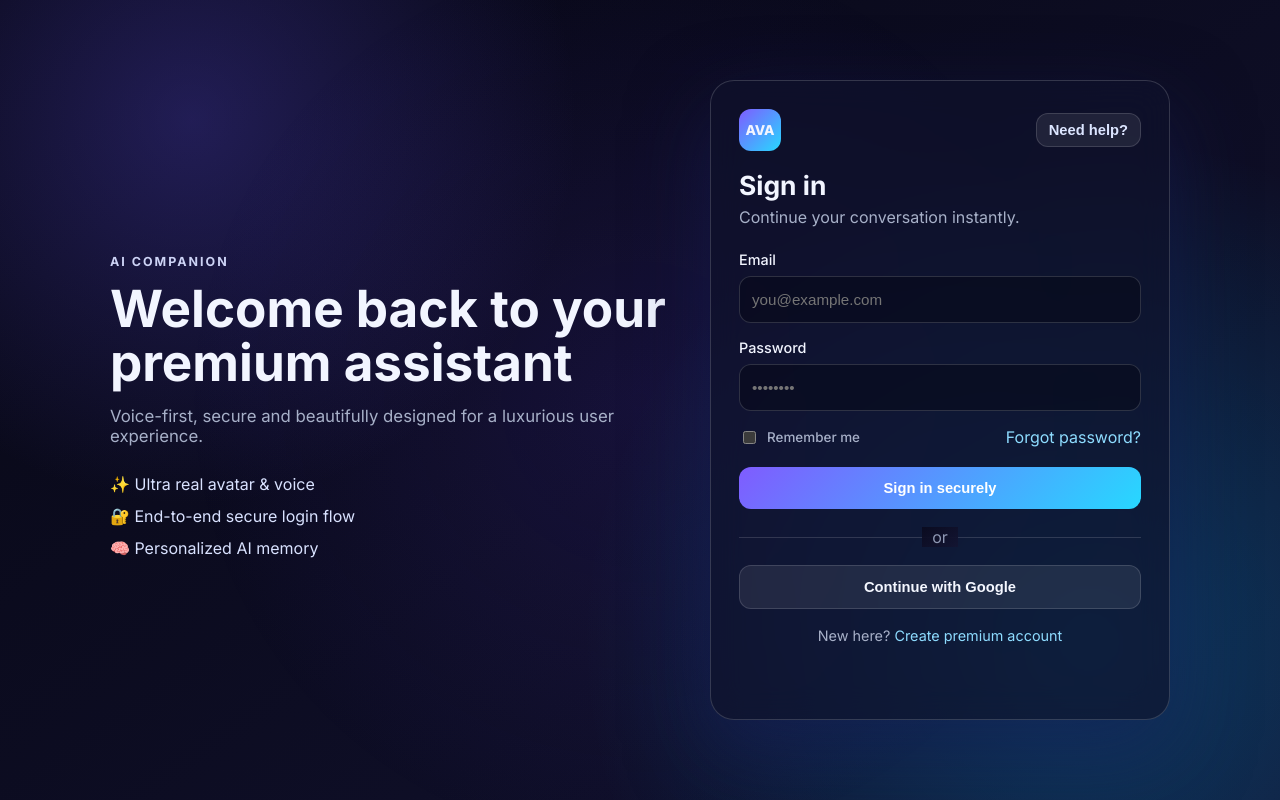
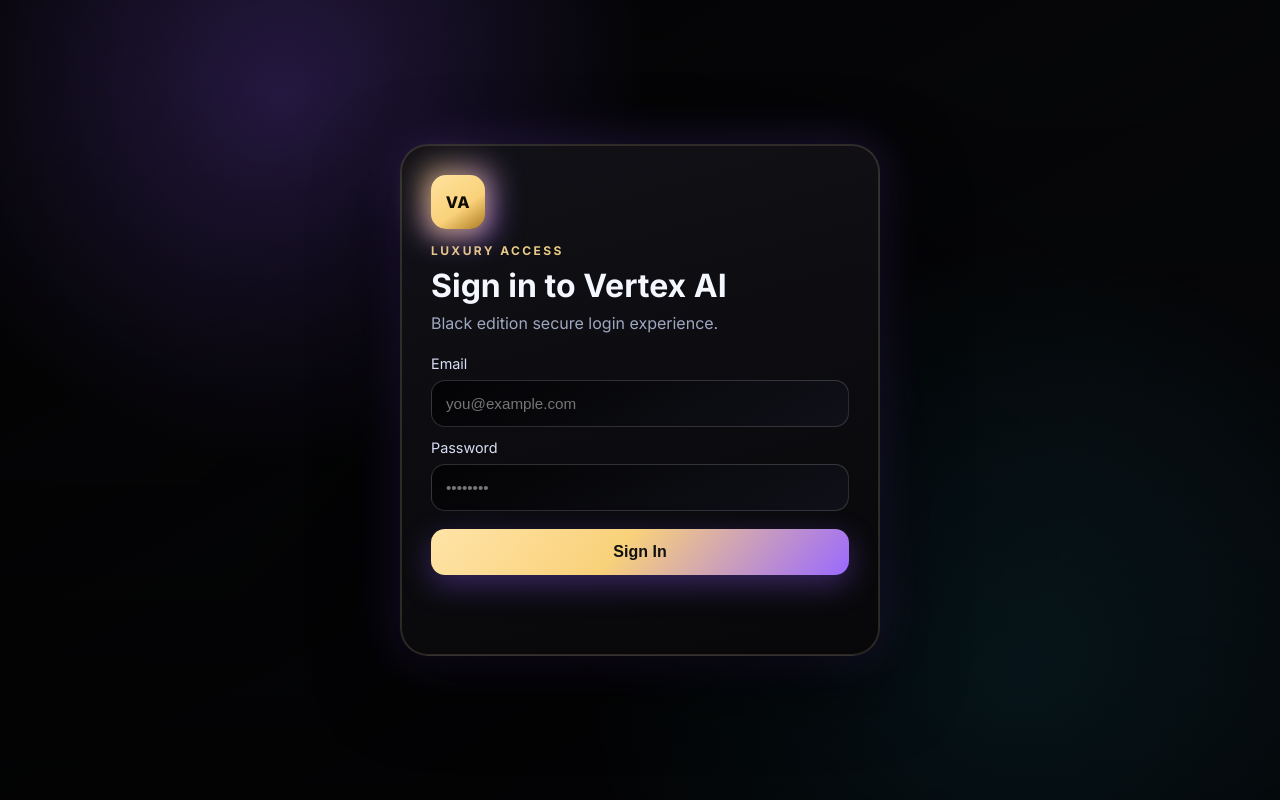
Before and after one commit to mrnikhil0018-dotcom/Vertex.ai, a plain HTML site: page index.html in a window 1280 px wide. Drawn offline with Linux system fonts and the light colour scheme.

```diff
--- a/app.js
+++ b/app.js
@@ -1,18 +1,31 @@
 const form = document.getElementById('loginForm');
 const statusBox = document.getElementById('status');
 
+if (form && statusBox) {
   form.addEventListener('submit', (event) => {
     event.preventDefault();
 
-  const email = document.getElementById('email').value.trim();
-  const password = document.getElementById('password').value;
+    const email = document.getElementById('email')?.value.trim();
+    const password = document.getElementById('password')?.value;
 
     if (!email || !password) {
       statusBox.textContent = 'Please enter email and password.';
-    statusBox.style.color = '#ff9a9a';
+      statusBox.style.color = '#ff9595';
       return;
     }
 
-  statusBox.textContent = 'Premium sign-in experience ready ✅ (backend integration next)';
-  statusBox.style.color = '#50d890';
+    if (password.length < 8) {
+      statusBox.textContent = 'Password must be at least 8 characters.';
+      statusBox.style.color = '#ff9595';
+      return;
+    }
+
+    statusBox.textContent = 'Signing in...';
+    statusBox.style.color = '#f9d17a';
+
+    window.setTimeout(() => {
+      statusBox.textContent = 'Sign in successful ✅ Welcome to Vertex AI.';
+      statusBox.style.color = '#6cf5ad';
+    }, 700);
   });
+}
--- a/index.html
+++ b/index.html
@@ -3,7 +3,7 @@
   <head>
     <meta charset="UTF-8" />
     <meta name="viewport" content="width=device-width, initial-scale=1.0" />
-    <title>Premium AI Login</title>
+    <title>Vertex AI — Premium Sign In</title>
     <link rel="preconnect" href="https://fonts.googleapis.com" />
     <link rel="preconnect" href="https://fonts.gstatic.com" crossorigin />
     <link
@@ -13,67 +13,28 @@
     <link rel="stylesheet" href="styles.css" />
   </head>
   <body>
-    <div class="background-glow" aria-hidden="true"></div>
+    <div class="bg-layer" aria-hidden="true"></div>
 
-    <main class="page">
-      <section class="branding">
-        <p class="eyebrow">AI COMPANION</p>
-        <h1>Welcome back to your premium assistant</h1>
-        <p class="subtitle">
-          Voice-first, secure and beautifully designed for a luxurious user
-          experience.
-        </p>
-
-        <ul class="feature-list">
-          <li>✨ Ultra real avatar & voice</li>
-          <li>🔐 End-to-end secure login flow</li>
-          <li>🧠 Personalized AI memory</li>
-        </ul>
-      </section>
-
-      <section class="login-card" aria-label="Login form">
-        <div class="card-header">
-          <div class="logo">AVA</div>
-          <button class="ghost-btn" type="button">Need help?</button>
+    <main class="auth-shell">
+      <section class="auth-card" aria-label="Sign in card">
+        <div class="icon-wrap" aria-hidden="true">
+          <div class="icon-glow"></div>
+          <div class="logo">VA</div>
         </div>
 
-        <h2>Sign in</h2>
-        <p class="card-subtitle">Continue your conversation instantly.</p>
+        <p class="tag">LUXURY ACCESS</p>
+        <h1>Sign in to Vertex AI</h1>
+        <p class="subtitle">Black edition secure login experience.</p>
 
         <form id="loginForm" novalidate>
-          <label>
-            Email
-            <input type="email" id="email" placeholder="you@example.com" required />
-          </label>
+          <label for="email">Email</label>
+          <input type="email" id="email" placeholder="you@example.com" required />
 
-          <label>
-            Password
-            <input
-              type="password"
-              id="password"
-              placeholder="••••••••"
-              minlength="8"
-              required
-            />
-          </label>
+          <label for="password">Password</label>
+          <input type="password" id="password" placeholder="••••••••" minlength="8" required />
 
-          <div class="row">
-            <label class="remember">
-              <input type="checkbox" /> Remember me
-            </label>
-            <a href="#" class="link">Forgot password?</a>
-          </div>
-
-          <button type="submit" class="primary-btn">Sign in securely</button>
+          <button type="submit" class="sign-btn">Sign In</button>
         </form>
-
-        <div class="divider"><span>or</span></div>
-
-        <button class="social-btn" type="button">Continue with Google</button>
-
-        <p class="signup-text">
-          New here? <a href="#" class="link">Create premium account</a>
-        </p>
 
         <p id="status" class="status" aria-live="polite"></p>
       </section>
--- a/styles.css
+++ b/styles.css
@@ -1,246 +1,154 @@
 :root {
   color-scheme: dark;
-  --bg-1: #070714;
-  --bg-2: #121230;
-  --card: rgba(16, 18, 45, 0.68);
-  --card-border: rgba(255, 255, 255, 0.16);
-  --text-primary: #f2f5ff;
-  --text-secondary: #a7b0c8;
-  --accent: linear-gradient(135deg, #7f5cff 0%, #27d8ff 100%);
-  --accent-solid: #7f5cff;
-  --success: #50d890;
-  --shadow: 0 30px 80px rgba(22, 29, 87, 0.55);
+  --bg-black: #050506;
+  --bg-deep: #0c0d12;
+  --card: linear-gradient(165deg, rgba(18, 18, 24, 0.95), rgba(8, 8, 10, 0.96));
+  --card-border: rgba(255, 255, 255, 0.14);
+  --text-main: #f5f7ff;
+  --text-soft: #9fa7c0;
+  --gold: #f9d17a;
+  --purple: #8f5bff;
+  --blue: #24d4ff;
+  --ok: #6cf5ad;
+  --error: #ff9595;
 }
 
-* {
-  box-sizing: border-box;
-}
+* { box-sizing: border-box; }
 
 body {
   margin: 0;
   min-height: 100vh;
   font-family: Inter, sans-serif;
+  color: var(--text-main);
   background:
-    radial-gradient(circle at 15% 15%, rgba(80, 67, 199, 0.35), transparent 30%),
-    radial-gradient(circle at 85% 80%, rgba(0, 184, 255, 0.25), transparent 40%),
-    linear-gradient(145deg, var(--bg-1), var(--bg-2));
-  color: var(--text-primary);
+    radial-gradient(circle at 22% 12%, rgba(143, 91, 255, 0.35), transparent 30%),
+    radial-gradient(circle at 80% 85%, rgba(36, 212, 255, 0.2), transparent 35%),
+    linear-gradient(150deg, var(--bg-black), var(--bg-deep));
 }
 
-.background-glow {
+.bg-layer {
   position: fixed;
   inset: 0;
   pointer-events: none;
-  background: radial-gradient(circle at center, rgba(95, 56, 224, 0.12), transparent 60%);
+  background:
+    radial-gradient(circle at center, rgba(0, 0, 0, 0.35), transparent 60%),
+    linear-gradient(to bottom, rgba(0, 0, 0, 0.28), rgba(0, 0, 0, 0.65));
 }
 
-.page {
+.auth-shell {
   position: relative;
-  max-width: 1100px;
-  margin: 0 auto;
-  padding: 48px 20px;
   min-height: 100vh;
   display: grid;
-  grid-template-columns: 1fr 460px;
-  gap: 36px;
-  align-items: center;
+  place-items: center;
+  padding: 20px;
 }
 
-.branding h1 {
-  font-size: clamp(2rem, 5vw, 3.2rem);
-  line-height: 1.05;
-  margin: 10px 0 14px;
+.auth-card {
+  width: min(100%, 480px);
+  padding: 30px;
+  border-radius: 28px;
+  background: var(--card);
+  border: 1px solid var(--card-border);
+  box-shadow:
+    0 24px 80px rgba(0, 0, 0, 0.75),
+    0 0 0 1px rgba(249, 209, 122, 0.15) inset,
+    0 0 45px rgba(143, 91, 255, 0.25);
+  backdrop-filter: blur(8px);
 }
 
-.eyebrow {
-  letter-spacing: 0.16em;
-  font-size: 0.78rem;
+.icon-wrap {
+  position: relative;
+  width: fit-content;
+  margin-bottom: 14px;
+}
+
+.icon-glow {
+  position: absolute;
+  inset: -10px;
+  border-radius: 18px;
+  background: linear-gradient(135deg, rgba(249, 209, 122, 0.65), rgba(143, 91, 255, 0.7));
+  filter: blur(14px);
+}
+
+.logo {
+  position: relative;
+  width: 54px;
+  height: 54px;
+  border-radius: 15px;
+  display: grid;
+  place-items: center;
+  font-weight: 800;
+  letter-spacing: 0.04em;
+  color: #110d04;
+  background: linear-gradient(145deg, #ffe39f, #f9d17a 60%, #ad7b1e);
+  box-shadow: 0 6px 20px rgba(249, 209, 122, 0.4);
+}
+
+.tag {
+  margin: 6px 0;
+  font-size: 0.75rem;
+  letter-spacing: 0.2em;
+  color: #e9cb86;
   font-weight: 700;
-  color: #cdd3f5;
+}
+
+h1 {
+  margin: 8px 0 8px;
+  font-size: clamp(1.6rem, 4vw, 2rem);
 }
 
 .subtitle {
-  max-width: 50ch;
-  color: var(--text-secondary);
-  font-size: 1.05rem;
-}
-
-.feature-list {
-  list-style: none;
-  padding: 0;
-  margin: 28px 0 0;
-  display: grid;
-  gap: 12px;
-  color: #d9e2ff;
-}
-
-.login-card {
-  background: var(--card);
-  border: 1px solid var(--card-border);
-  box-shadow: var(--shadow);
-  border-radius: 24px;
-  padding: 28px;
-  backdrop-filter: blur(16px);
-}
-
-.card-header {
-  display: flex;
-  justify-content: space-between;
-  align-items: center;
-}
-
-.logo {
-  height: 42px;
-  width: 42px;
-  border-radius: 12px;
-  display: grid;
-  place-items: center;
-  font-weight: 800;
-  font-size: 0.85rem;
-  background: var(--accent);
-}
-
-h2 {
-  margin: 18px 0 6px;
-  font-size: 1.65rem;
-}
-
-.card-subtitle {
-  margin: 0 0 24px;
-  color: var(--text-secondary);
+  margin: 0 0 22px;
+  color: var(--text-soft);
 }
 
 label {
-  display: grid;
-  gap: 8px;
-  margin-bottom: 16px;
+  display: block;
+  margin: 12px 0 8px;
   font-size: 0.9rem;
-  font-weight: 500;
+  color: #d8def3;
 }
 
-input[type='email'],
-input[type='password'] {
+input {
   width: 100%;
-  border: 1px solid rgba(255, 255, 255, 0.15);
-  border-radius: 12px;
-  padding: 14px 12px;
-  background: rgba(4, 6, 20, 0.5);
-  color: var(--text-primary);
+  border-radius: 14px;
+  border: 1px solid rgba(255, 255, 255, 0.16);
+  padding: 14px;
+  background: linear-gradient(150deg, rgba(3, 3, 4, 0.94), rgba(17, 18, 26, 0.95));
+  color: #ffffff;
   font-size: 0.95rem;
-  transition: border-color 0.2s ease, box-shadow 0.2s ease;
+  transition: all 0.2s ease;
 }
 
 input:focus {
   outline: none;
-  border-color: #71d6ff;
-  box-shadow: 0 0 0 4px rgba(61, 173, 255, 0.2);
+  border-color: rgba(249, 209, 122, 0.75);
+  box-shadow: 0 0 0 3px rgba(249, 209, 122, 0.2);
 }
 
-.row {
-  display: flex;
-  justify-content: space-between;
-  align-items: center;
-  margin-bottom: 20px;
-  gap: 12px;
-}
-
-.remember {
-  margin: 0;
-  display: flex;
-  align-items: center;
-  gap: 8px;
-  color: var(--text-secondary);
-  font-size: 0.84rem;
-}
-
-.link {
-  color: #8edcff;
-  text-decoration: none;
-}
-
-.link:hover {
-  text-decoration: underline;
-}
-
-.primary-btn,
-.social-btn,
-.ghost-btn {
+.sign-btn {
   width: 100%;
+  margin-top: 18px;
   border: 0;
-  border-radius: 12px;
-  padding: 13px 14px;
-  font-size: 0.92rem;
-  font-weight: 700;
+  border-radius: 14px;
+  padding: 14px;
+  font-size: 1rem;
+  font-weight: 800;
   cursor: pointer;
-}
-
-.primary-btn {
-  background: var(--accent);
-  color: #fff;
-}
-
-.social-btn {
-  margin-top: 14px;
-  background: rgba(255, 255, 255, 0.08);
-  color: #f4f7ff;
-  border: 1px solid rgba(255, 255, 255, 0.14);
-}
-
-.ghost-btn {
-  width: auto;
-  padding: 8px 12px;
-  background: rgba(255, 255, 255, 0.08);
-  color: #dce5ff;
-  border: 1px solid rgba(255, 255, 255, 0.14);
-}
-
-.divider {
-  position: relative;
-  text-align: center;
-  margin: 18px 0 4px;
-  color: #8e98b3;
-}
-
-.divider::before {
-  content: '';
-  position: absolute;
-  inset: 50% 0 auto;
-  border-top: 1px solid rgba(255, 255, 255, 0.14);
-}
-
-.divider span {
-  position: relative;
-  padding: 0 10px;
-  background: linear-gradient(145deg, rgba(10, 11, 31, 0.95), rgba(19, 21, 50, 0.95));
-}
-
-.signup-text {
-  text-align: center;
-  color: var(--text-secondary);
-  margin-top: 18px;
-  font-size: 0.9rem;
+  color: #111111;
+  background: linear-gradient(130deg, #ffe4a8, #f9d17a 45%, #9a69ff);
+  box-shadow: 0 10px 30px rgba(143, 91, 255, 0.35);
 }
 
 .status {
   min-height: 1.2em;
+  margin-top: 14px;
   text-align: center;
-  margin-top: 12px;
-  font-size: 0.9rem;
-  color: var(--success);
+  color: var(--ok);
+  font-weight: 600;
 }
 
-@media (max-width: 900px) {
-  .page {
-    grid-template-columns: 1fr;
-    padding-top: 28px;
-    padding-bottom: 28px;
-  }
-
-  .branding {
-    order: 2;
-  }
-
-  .login-card {
-    order: 1;
-  }
+@media (max-width: 540px) {
+  .auth-card { padding: 22px; border-radius: 22px; }
+  .logo { width: 50px; height: 50px; }
 }
```
Also changed, not shown: mobile-preview.html (+49 -45 lines), preview.html (added, +15 -0 lines), 3 other files. Lines whose indentation alone changed are shown as unchanged.
